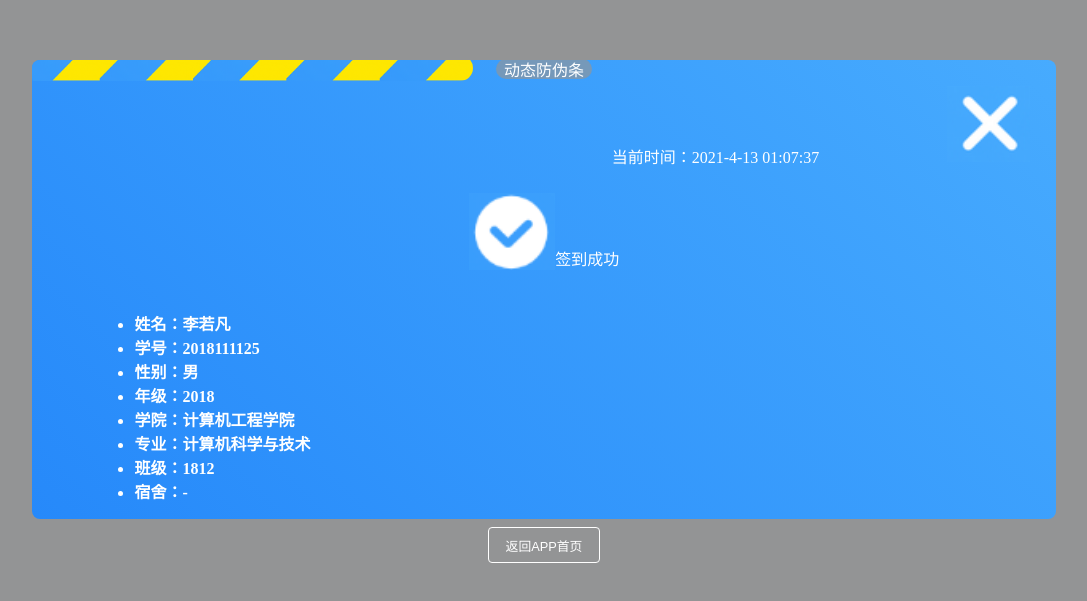
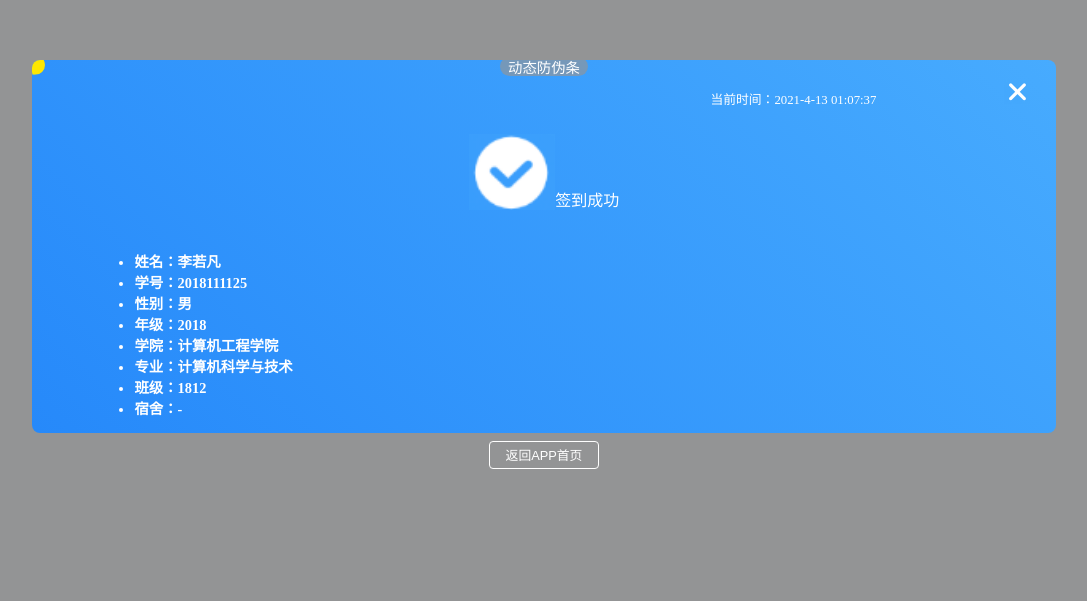
Before and after one commit to LinHQ1999/camp_bypass, an Angular app: page /show/2018111125 in a window 1280 px wide. Shown: the part 908-1509 px from the top of the page, without its empty margins (96-1183 px from the left). Built offline with nearby package versions, Linux system fonts and the light colour scheme.

Commit message:
样式微调

```diff
--- a/src/app/show/show.component.css
+++ b/src/app/show/show.component.css
@@ -13,7 +13,7 @@
 
 #box {
   margin-top: 120vh;
-  margin-bottom: 24vh;
+  margin-bottom: 26vh;
   width: 80vw;
   display: flex;
   flex-direction: column;
@@ -29,30 +29,30 @@
 #bar {
   overflow: hidden;
   text-align: center;
-  height: 3.2vh;
+  height: 2.5vh;
   border-radius: 8px;
-}
-
-#bar_content {
-	background: rgba(149, 149, 149, 0.65);
-	border-radius: 32px;
-	font-size: 2vh;
-	padding: 0.2rem 0.5rem 0 0.5rem;
-	display: inline;
-	position: relative;
-	z-index: 9;
-	top: -4.1vh;
 }
 
 /*超长图片！*/
 #bar img {
-  height: 3.2vh;
+  height: 2.5vh;
   position: relative;
   right: 10%;
   z-index: 9;
   top: -5px;
   border-radius: 16px;
   animation:12s linear 1s infinite running load;
+}
+
+#bar_content {
+	background: rgba(149, 149, 149, 0.65);
+	border-radius: 32px;
+	font-size: 1.8vh;
+	padding: 0.2rem 0.5rem 0 0.5rem;
+	display: inline;
+	position: relative;
+	z-index: 9;
+	top: -3.5vh;
 }
 
 @keyframes load {
@@ -67,16 +67,18 @@
 ul {
   padding-left: 8vw;
   font-weight: bold;
+  font-size: 0.9rem;
 }
 
 #time {
   text-align: right;
+  font-size: 0.8rem;
 }
 
 #time img {
   margin-right: 2vw;
   padding-left: 10vw;
-  height: 6vw;
+  height: 3vh;
 }
 
 .bandle {
@@ -104,8 +106,8 @@ ul {
 }
 
 button {
-  width: 112px;
-  height: 36px;
+  padding: 0 1rem;
+  height: 28px;
   margin-top: 8px;
   background: rgba(0, 0, 0, 0);
   border: 1px solid white;
```
